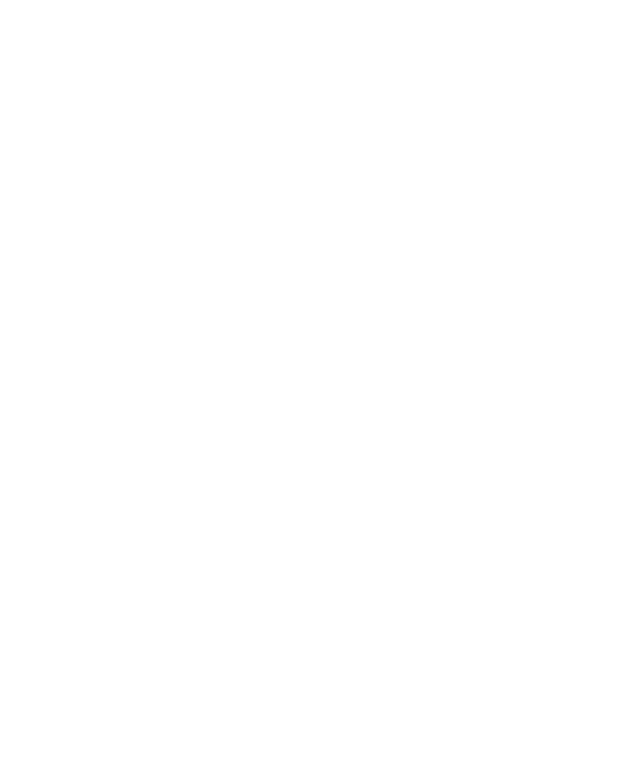
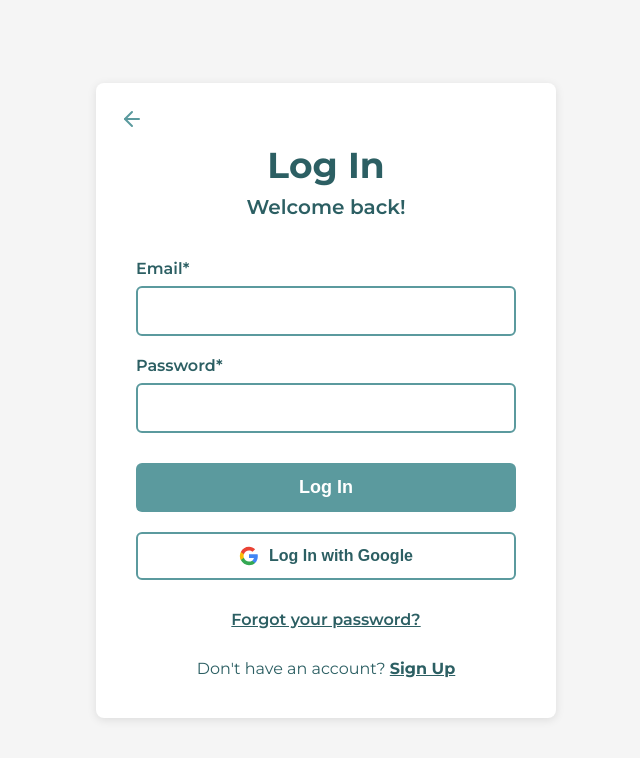
Before and after one commit to PUP-BSIT/project-g-cache, an Angular app in the folder pomodify-frontend/: page /login in a window 1280 px wide. Before the commit this address led to /. Shown: the top 758 px of the page, without its empty margins (314-954 px from the left). Built offline with nearby package versions, Linux system fonts and the light colour scheme.

Commit message:
add codes for login page and path for loadComponent

```diff
--- a/pomodify-frontend/src/app/app.routes.ts
+++ b/pomodify-frontend/src/app/app.routes.ts
@@ -10,4 +10,8 @@
     path: 'landing',
     loadComponent: () => import('./pages/landing/landing').then(m => m.Landing),
   },
+  {
+    path: 'login',
+    loadComponent: () => import('./pages/login/login').then(m => m.Login),
+  },
 ];
--- a/pomodify-frontend/src/app/pages/login/login.html
+++ b/pomodify-frontend/src/app/pages/login/login.html
@@ -1 +1,59 @@
-<p>login works!</p>
+<div class="login-container">
+    <div class="login-card">
+    <button class="close-btn" (click)="onClose()">
+        <svg xmlns="http://www.w3.org/2000/svg" width="24" height="24" viewBox="0 0 24 24" fill="none" stroke="currentColor" stroke-width="2" stroke-linecap="round" stroke-linejoin="round">
+        <line x1="19" y1="12" x2="5" y2="12"></line>
+        <polyline points="12 19 5 12 12 5"></polyline>
+        </svg>
+    </button>
+
+    <div class="login-header">
+        <h1>Log In</h1>
+        <p class="welcome-text">Welcome back!</p>
+    </div>
+
+    <form class="login-form" (ngSubmit)="onSubmit()">
+        <div class="form-group">
+        <label for="email">Email*</label>
+        <input
+            type="email"
+            id="email"
+            name="email"
+            [(ngModel)]="email"
+            required
+            placeholder=""
+        />
+        </div>
+
+        <div class="form-group">
+        <label for="password">Password*</label>
+        <input
+            type="password"
+            id="password"
+            name="password"
+            [(ngModel)]="password"
+            required
+            placeholder=""
+        />
+        </div>
+
+        <button type="submit" class="btn-login">Log In</button>
+
+        <button type="button" class="btn-google" (click)="onGoogleSignIn()">
+        <svg xmlns="http://www.w3.org/2000/svg" width="20" height="20" viewBox="0 0 24 24">
+            <path fill="#4285F4" d="M22.56 12.25c0-.78-.07-1.53-.2-2.25H12v4.26h5.92c-.26 1.37-1.04 2.53-2.21 3.31v2.77h3.57c2.08-1.92 3.28-4.74 3.28-8.09z"/>
+            <path fill="#34A853" d="M12 23c2.97 0 5.46-.98 7.28-2.66l-3.57-2.77c-.98.66-2.23 1.06-3.71 1.06-2.86 0-5.29-1.93-6.16-4.53H2.18v2.84C3.99 20.53 7.7 23 12 23z"/>
+            <path fill="#FBBC05" d="M5.84 14.09c-.22-.66-.35-1.36-.35-2.09s.13-1.43.35-2.09V7.07H2.18C1.43 8.55 1 10.22 1 12s.43 3.45 1.18 4.93l2.85-2.22.81-.62z"/>
+            <path fill="#EA4335" d="M12 5.38c1.62 0 3.06.56 4.21 1.64l3.15-3.15C17.45 2.09 14.97 1 12 1 7.7 1 3.99 3.47 2.18 7.07l3.66 2.84c.87-2.6 3.3-4.53 6.16-4.53z"/>
+        </svg>
+        Log In with Google
+        </button>
+
+        <a href="#" class="forgot-password" (click)="onForgotPassword($event)">Forgot your password?</a>
+
+        <p class="signup-text">
+        Don't have an account? <a href="#" (click)="onSignUp($event)">Sign Up</a>
+        </p>
+    </form>
+    </div>
+</div>
--- a/pomodify-frontend/src/app/pages/login/login.scss
+++ b/pomodify-frontend/src/app/pages/login/login.scss
@@ -0,0 +1,192 @@
+.login-container {
+  display: flex;
+  justify-content: center;
+  align-items: center;
+  min-height: 100vh;
+  background-color: #f5f5f5;
+  padding: 20px;
+}
+
+.login-card {
+  background: white;
+  border-radius: 8px;
+  box-shadow: 0 2px 10px rgba(0, 0, 0, 0.1);
+  padding: 40px;
+  max-width: 460px;
+  width: 100%;
+  position: relative;
+}
+
+.close-btn {
+  position: absolute;
+  top: 20px;
+  left: 20px;
+  background: none;
+  border: none;
+  cursor: pointer;
+  color: #5B9A9E;
+  padding: 4px;
+  display: flex;
+  align-items: center;
+  justify-content: center;
+  transition: opacity 0.2s;
+
+  &:hover {
+    opacity: 0.7;
+  }
+
+  svg {
+    width: 24px;
+    height: 24px;
+  }
+}
+
+.login-header {
+  text-align: center;
+  margin-bottom: 40px;
+  margin-top: 20px;
+
+  h1 {
+    font-size: 36px;
+    font-weight: 700;
+    color: #2C5F63;
+    margin: 0 0 8px 0;
+  }
+
+  .welcome-text {
+    font-size: 20px;
+    font-weight: 600;
+    color: #2C5F63;
+    margin: 0;
+  }
+}
+
+.login-form {
+  display: flex;
+  flex-direction: column;
+  gap: 20px;
+}
+
+.form-group {
+  display: flex;
+  flex-direction: column;
+  gap: 8px;
+
+  label {
+    font-size: 16px;
+    font-weight: 600;
+    color: #2C5F63;
+  }
+
+  input {
+    padding: 14px 16px;
+    border: 2px solid #5B9A9E;
+    border-radius: 6px;
+    font-size: 16px;
+    transition: border-color 0.2s;
+    outline: none;
+
+    &:focus {
+      border-color: #2C5F63;
+    }
+
+    &::placeholder {
+      color: #999;
+    }
+  }
+}
+
+.btn-login {
+  background-color: #5B9A9E;
+  color: white;
+  border: none;
+  border-radius: 6px;
+  padding: 14px;
+  font-size: 18px;
+  font-weight: 600;
+  cursor: pointer;
+  transition: background-color 0.2s;
+  margin-top: 10px;
+
+  &:hover {
+    background-color: #4A8387;
+  }
+
+  &:active {
+    background-color: #3A6D71;
+  }
+}
+
+.btn-google {
+  background-color: white;
+  color: #2C5F63;
+  border: 2px solid #5B9A9E;
+  border-radius: 6px;
+  padding: 12px;
+  font-size: 16px;
+  font-weight: 600;
+  cursor: pointer;
+  display: flex;
+  align-items: center;
+  justify-content: center;
+  gap: 10px;
+  transition: background-color 0.2s;
+
+  &:hover {
+    background-color: #f8f8f8;
+  }
+
+  svg {
+    width: 20px;
+    height: 20px;
+  }
+}
+
+.forgot-password {
+  text-align: center;
+  color: #2C5F63;
+  font-size: 16px;
+  font-weight: 600;
+  text-decoration: underline;
+  cursor: pointer;
+  margin-top: 10px;
+
+  &:hover {
+    color: #5B9A9E;
+  }
+}
+
+.signup-text {
+  text-align: center;
+  color: #2C5F63;
+  font-size: 16px;
+  margin: 10px 0 0 0;
+
+  a {
+    color: #2C5F63;
+    font-weight: 700;
+    text-decoration: underline;
+    cursor: pointer;
+
+    &:hover {
+      color: #5B9A9E;
+    }
+  }
+}
+
+// Responsive design
+@media (max-width: 600px) {
+  .login-card {
+    padding: 30px 20px;
+  }
+
+  .login-header {
+    h1 {
+      font-size: 28px;
+    }
+
+    .welcome-text {
+      font-size: 18px;
+    }
+  }
+}
--- a/pomodify-frontend/src/app/pages/login/login.ts
+++ b/pomodify-frontend/src/app/pages/login/login.ts
@@ -1,11 +1,41 @@
 import { Component } from '@angular/core';
+import { FormsModule } from '@angular/forms';
+import { Router } from '@angular/router';
 
 @Component({
   selector: 'app-login',
-  imports: [],
+  imports: [FormsModule],
   templateUrl: './login.html',
   styleUrl: './login.scss',
 })
 export class Login {
+  email: string = '';
+  password: string = '';
 
+  constructor(private router: Router) {}
+
+  onSubmit() {
+    console.log('Login submitted:', { email: this.email, password: this.password });
+  }
+
+  onGoogleSignIn() {
+    console.log('Google sign in clicked');
+  }
+
+  onForgotPassword(event: Event) {
+    event.preventDefault();
+    console.log('Forgot password clicked');
+    // Navigate to forgot password page or show modal
+  }
+
+  onSignUp(event: Event) {
+    event.preventDefault();
+    console.log('Sign up clicked');
+    // Navigate to sign up page
+    // this.router.navigate(['/signup']);
+  }
+
+  onClose() {
+    this.router.navigate(['/']);
+  }
 }
```
Also changed, not shown: 1 other file (tests, documents, lock files or other folders).
